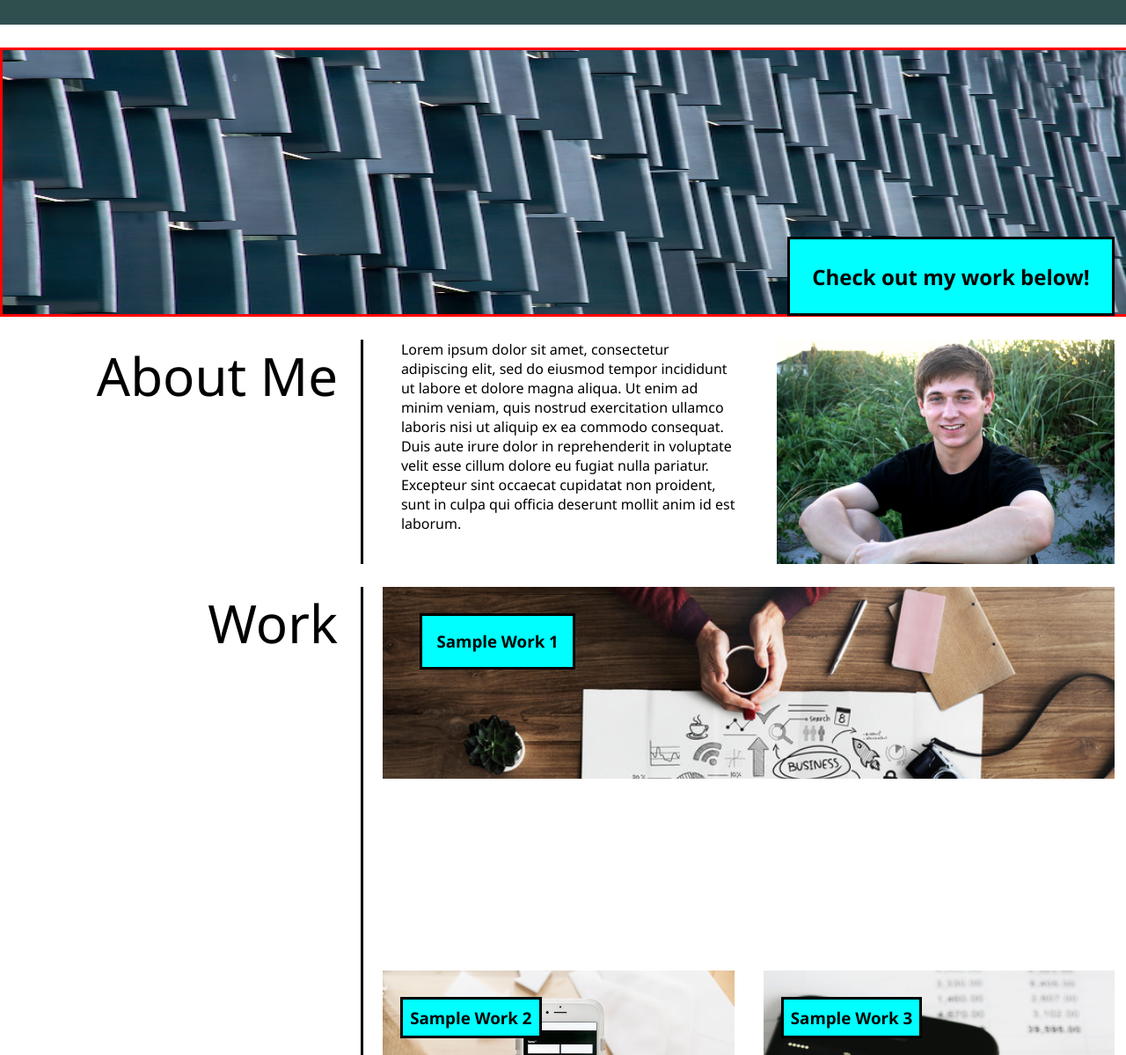
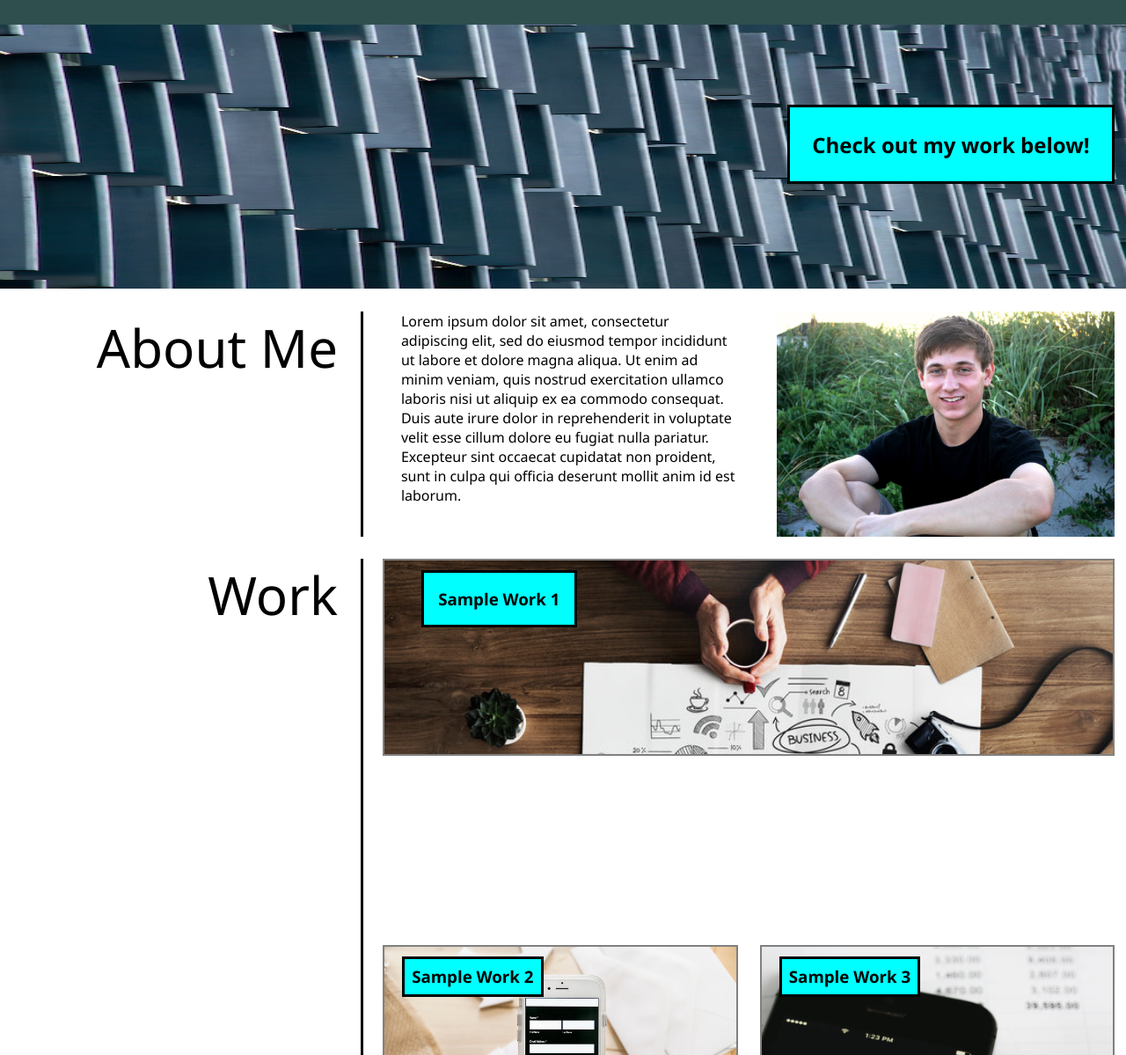
Before and after one commit to jdeshaies/joseph-deshaies-portfolio, a plain HTML site: page index.html in a window 1280 px wide. Shown: the part 101-1300 px from the top of the page at 88% size. Drawn offline with Linux system fonts and the light colour scheme.

Commit message:
Adds gray border around sample work images

```diff
--- a/assets/css/style.css
+++ b/assets/css/style.css
@@ -8,7 +8,7 @@ body {
 }
 
 main {
-    margin: 2% 0 2% 0;
+    margin: 0 0 2% 0;
 }
 
 .main-header {
@@ -62,10 +62,6 @@ section {
     justify-content: space-between;
 }
 
-.top-background {
-    border: solid red;
-}
-
 .top-background img {
     max-height: 300px;
     overflow: hidden;
@@ -74,7 +70,7 @@ section {
 
 .top-background h2 {
     position: absolute;
-    bottom: 40%;
+    top: 25%;
     right: 1%;
     border: solid black;
     background-color: aqua;
@@ -110,6 +106,11 @@ section header {
     align-content: space-between;
 }
 
+.sample-work div {
+    border: solid gray;
+    border-width: 2pt;
+}
+
 .sample-work-large {
     position: relative;
     width: 100%;
@@ -125,10 +126,13 @@ section header {
     background-color: aqua;
     width: fit-content;
     padding: 2%;
+    margin: 0;
 }
 
 .sample-work-large img {
     width: 100%;
+    margin: 0;
+    height: fit-content;
 }
 
 .sample-work-small {
@@ -146,6 +150,7 @@ section header {
     background-color: aqua;
     width: fit-content;
     padding: 2%;
+    margin: 0;
 }
 
 .sample-work-small img {
```
